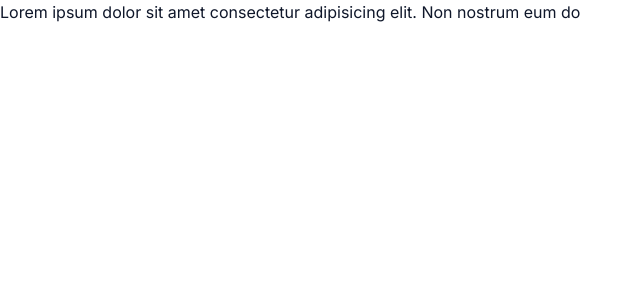
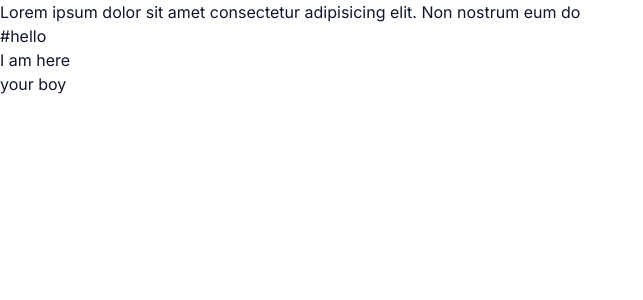
Before and after one commit to sohanemon/minimal-blogs, a Next.js app: page /blogs in a window 1280 px wide. Shown: the top 300 px of the page, without its empty margins (0-643 px from the left). Built offline with nearby package versions, Linux system fonts and the light colour scheme.

Commit message:
Jun 12, 2023, 9:41 PM

```diff
--- a/src/app/(doc)/blogs/page.tsx
+++ b/src/app/(doc)/blogs/page.tsx
@@ -1,8 +1,10 @@
+import Lol from './lol.mdx';
 export default function Page() {
   return (
     <h1 className='prose'>
       Lorem ipsum dolor sit amet consectetur adipisicing elit. Non nostrum eum
       do
+      <Lol />
     </h1>
   );
 }
--- /dev/null
+++ b/src/mdx-components.tsx
@@ -0,0 +1,15 @@
+import type { MDXComponents } from 'mdx/types';
+
+// This file allows you to provide custom React components
+// to be used in MDX files. You can import and use any
+// React component you want, including components from
+// other libraries.
+
+// This file is required to use MDX in `app` directory.
+export function useMDXComponents(components: MDXComponents): MDXComponents {
+  return {
+    // Allows customizing built-in components, e.g. to add styling.
+    // h1: ({ children }) => <h1 style={{ fontSize: "100px" }}>{children}</h1>,
+    ...components,
+  };
+}
```
